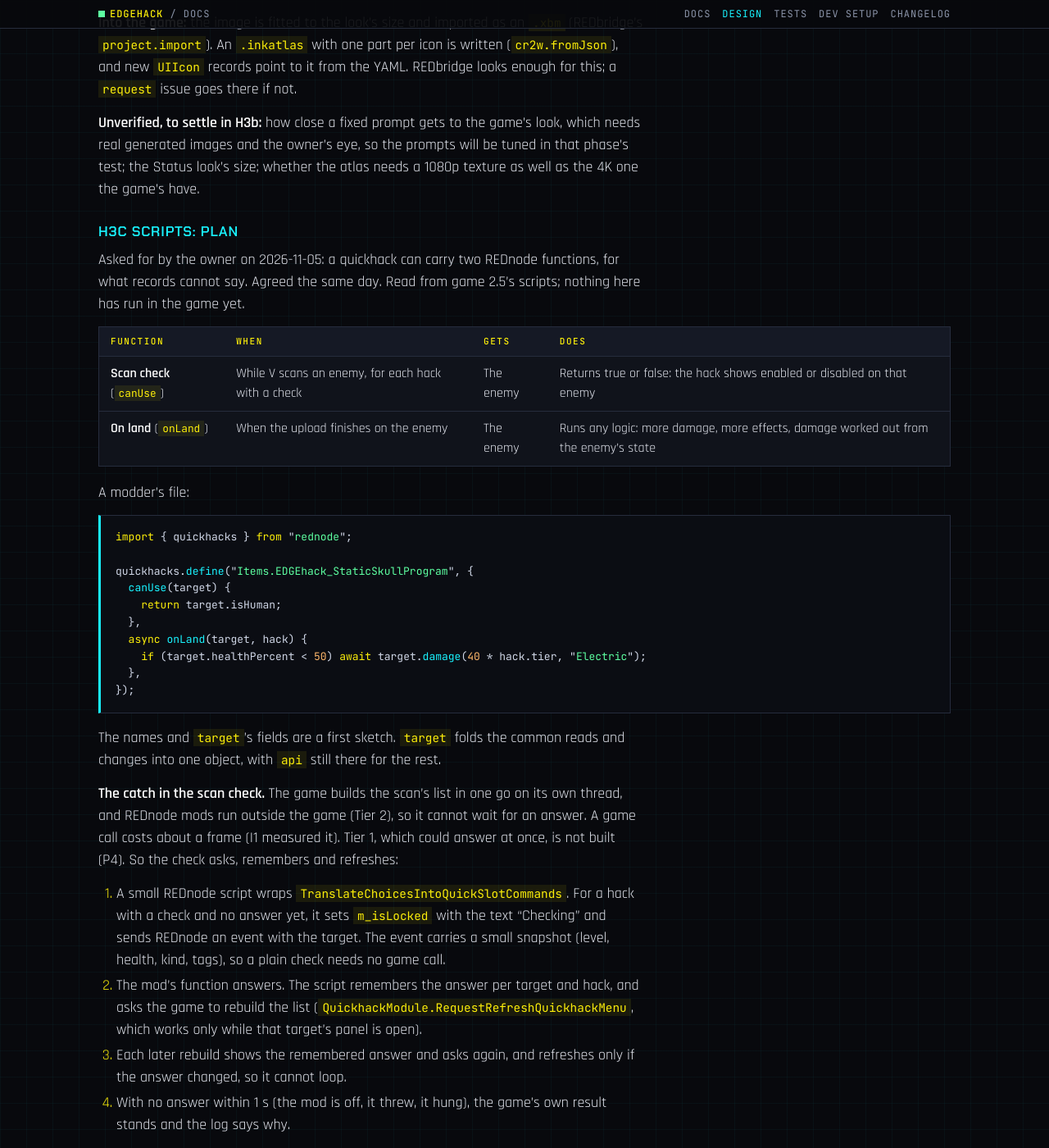
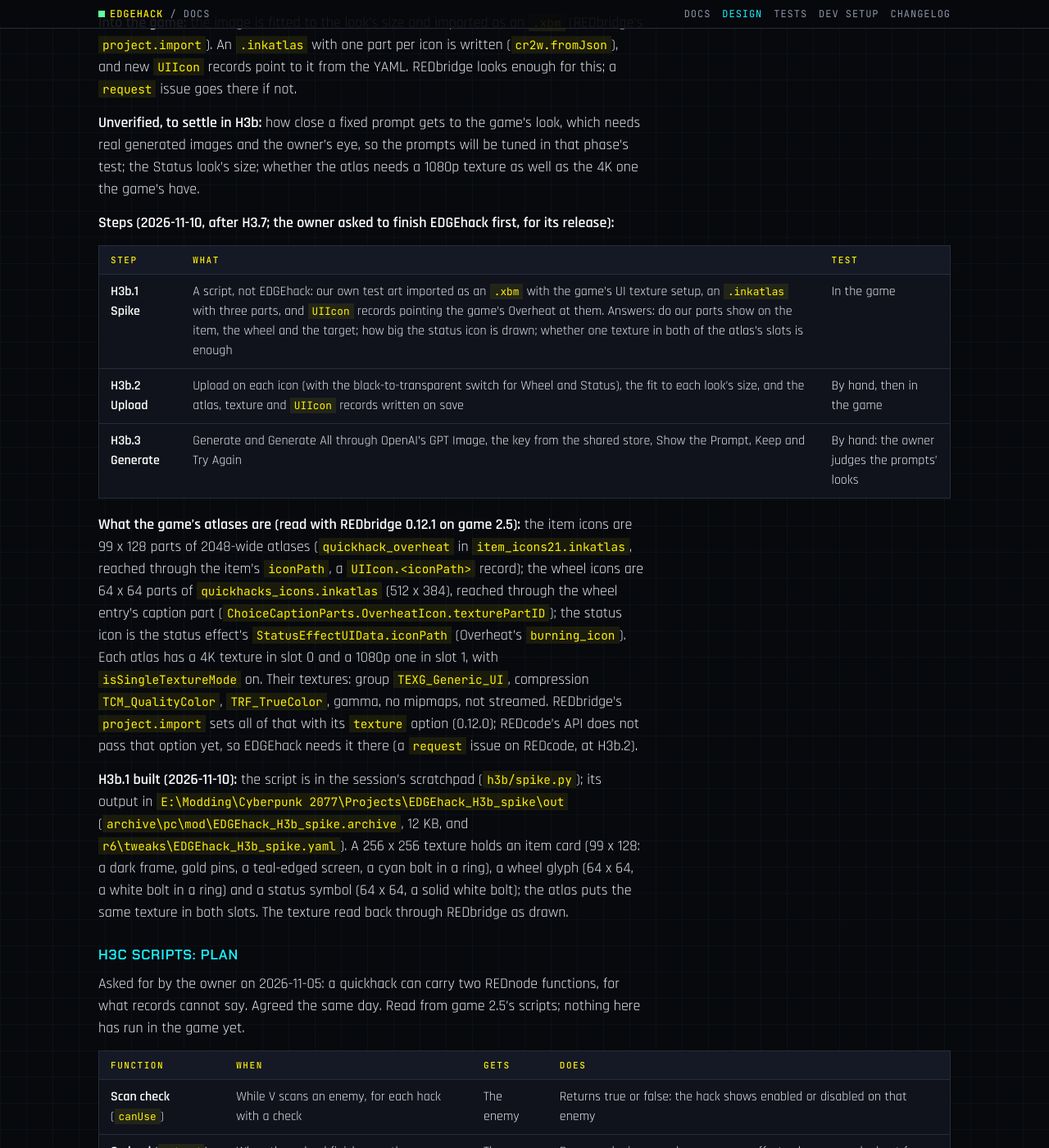
Before and after one commit to Edgemodders/EDGEhack, a Jekyll site: the page built from docs/design.md, in a window 1280 px wide and 1400 px high, scrolled down 31007 px. Shown: the whole window at 82% size. Built offline with Jekyll 4.4.1, drawn with Linux system fonts in a browser that asks for light colours.

Commit message:
H3b's steps; H3b.1 spike built (our own icons on Overheat, through a script), awaiting its in-game run
Co-Authored-By: Claude Opus 5.5 <noreply@anthropic.com>

```diff
--- a/docs/design.md
+++ b/docs/design.md
@@ -602,6 +602,18 @@ Each of the three icons has **Pick from the game**, **Upload** and **Generate**.
 
 **Unverified, to settle in H3b:** how close a fixed prompt gets to the game's look, which needs real generated images and the owner's eye, so the prompts will be tuned in that phase's test; the Status look's size; whether the atlas needs a 1080p texture as well as the 4K one the game's have.
 
+**Steps (2026-11-10, after H3.7; the owner asked to finish EDGEhack first, for its release):**
+
+| Step | What | Test |
+|---|---|---|
+| **H3b.1 Spike** | A script, not EDGEhack: our own test art imported as an `.xbm` with the game's UI texture setup, an `.inkatlas` with three parts, and `UIIcon` records pointing the game's Overheat at them. Answers: do our parts show on the item, the wheel and the target; how big the status icon is drawn; whether one texture in both of the atlas's slots is enough | In the game |
+| **H3b.2 Upload** | Upload on each icon (with the black-to-transparent switch for Wheel and Status), the fit to each look's size, and the atlas, texture and `UIIcon` records written on save | By hand, then in the game |
+| **H3b.3 Generate** | Generate and Generate All through OpenAI's GPT Image, the key from the shared store, Show the Prompt, Keep and Try Again | By hand: the owner judges the prompts' looks |
+
+**What the game's atlases are (read with REDbridge 0.12.1 on game 2.5):** the item icons are 99 x 128 parts of 2048-wide atlases (`quickhack_overheat` in `item_icons21.inkatlas`, reached through the item's `iconPath`, a `UIIcon.<iconPath>` record); the wheel icons are 64 x 64 parts of `quickhacks_icons.inkatlas` (512 x 384), reached through the wheel entry's caption part (`ChoiceCaptionParts.OverheatIcon.texturePartID`); the status icon is the status effect's `StatusEffectUIData.iconPath` (Overheat's `burning_icon`). Each atlas has a 4K texture in slot 0 and a 1080p one in slot 1, with `isSingleTextureMode` on. Their textures: group `TEXG_Generic_UI`, compression `TCM_QualityColor`, `TRF_TrueColor`, gamma, no mipmaps, not streamed. REDbridge's `project.import` sets all of that with its `texture` option (0.12.0); REDcode's API does not pass that option yet, so EDGEhack needs it there (a `request` issue on REDcode, at H3b.2).
+
+**H3b.1 built (2026-11-10):** the script is in the session's scratchpad (`h3b/spike.py`); its output in `E:\Modding\Cyberpunk 2077\Projects\EDGEhack_H3b_spike\out` (`archive\pc\mod\EDGEhack_H3b_spike.archive`, 12 KB, and `r6\tweaks\EDGEhack_H3b_spike.yaml`). A 256 x 256 texture holds an item card (99 x 128: a dark frame, gold pins, a teal-edged screen, a cyan bolt in a ring), a wheel glyph (64 x 64, a white bolt in a ring) and a status symbol (64 x 64, a solid white bolt); the atlas puts the same texture in both slots. The texture read back through REDbridge as drawn.
+
 ### H3c Scripts: plan
 
 Asked for by the owner on 2026-11-05: a quickhack can carry two REDnode functions, for what records cannot say. Agreed the same day. Read from game 2.5's scripts; nothing here has run in the game yet.
```
Also changed, not shown: CLAUDE.md (+1 -1 lines), docs/testing.md (+21 -1 lines).
